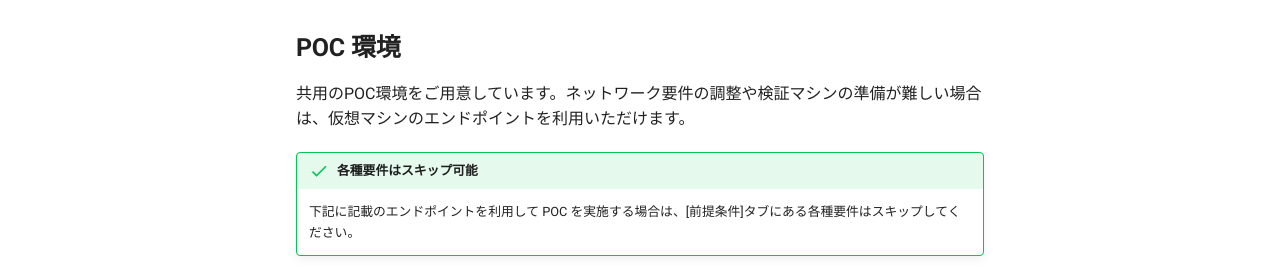
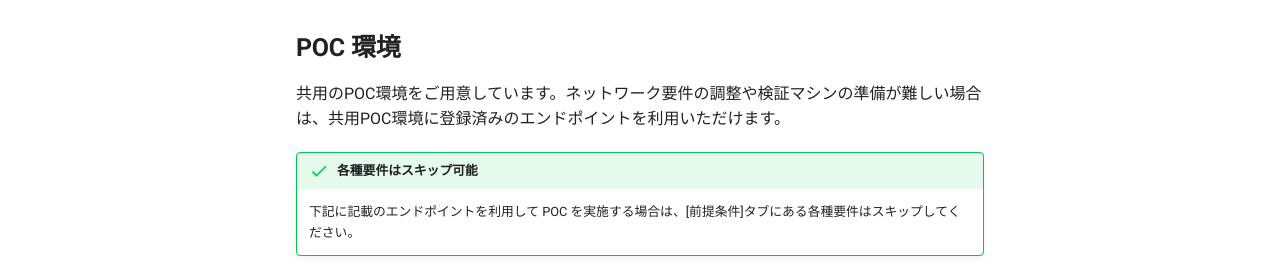
Before and after one commit to ivanti-jpse/neurons-poc-guide, an MkDocs documentation site: the page built from docs/index.md, in a window 1280 px wide and 1363 px high. Shown: the part 911-1185 px from the top of the window. Built offline with MkDocs 1.6.1 and Material for MkDocs 9.7.7, drawn with Linux system fonts in a browser that asks for light colours.

Commit message:
POC環境の説明文を修正

```diff
--- a/docs/index.md
+++ b/docs/index.md
@@ -20,7 +20,7 @@ Ivanti Neurons Platform の導入・設定・POC 実施手順をまとめたガ
 
 ## POC 環境
 
-共用のPOC環境をご用意しています。ネットワーク要件の調整や検証マシンの準備が難しい場合は、仮想マシンのエンドポイントを利用いただけます。
+共用のPOC環境をご用意しています。ネットワーク要件の調整や検証マシンの準備が難しい場合は、共用POC環境に登録済みのエンドポイントを利用いただけます。
 
 !!! success "各種要件はスキップ可能"
     下記に記載のエンドポイントを利用して POC を実施する場合は、[前提条件]タブにある各種要件はスキップしてください。
```
